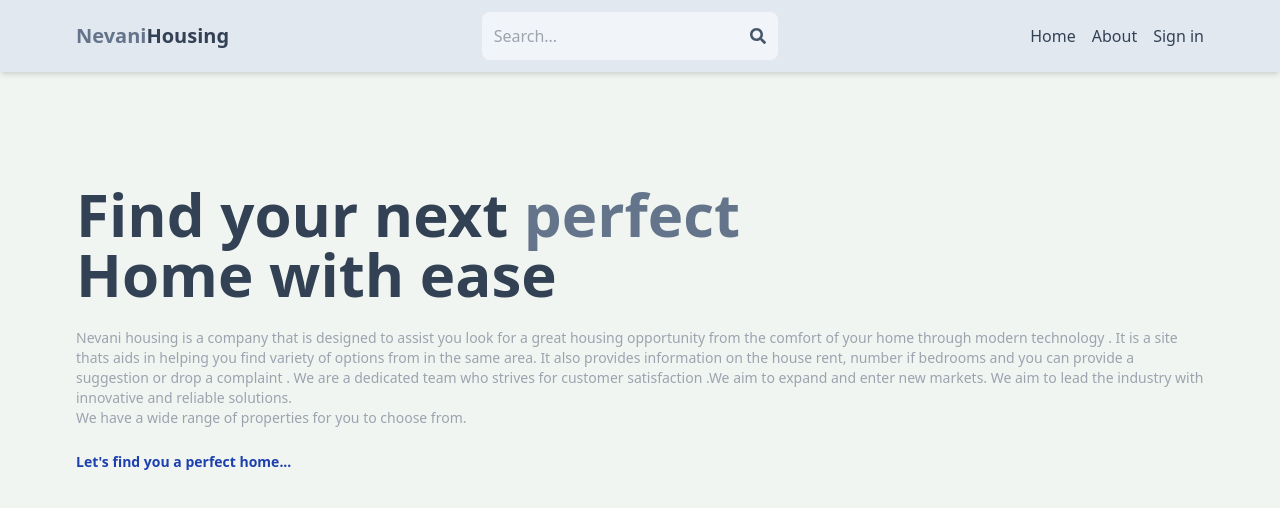
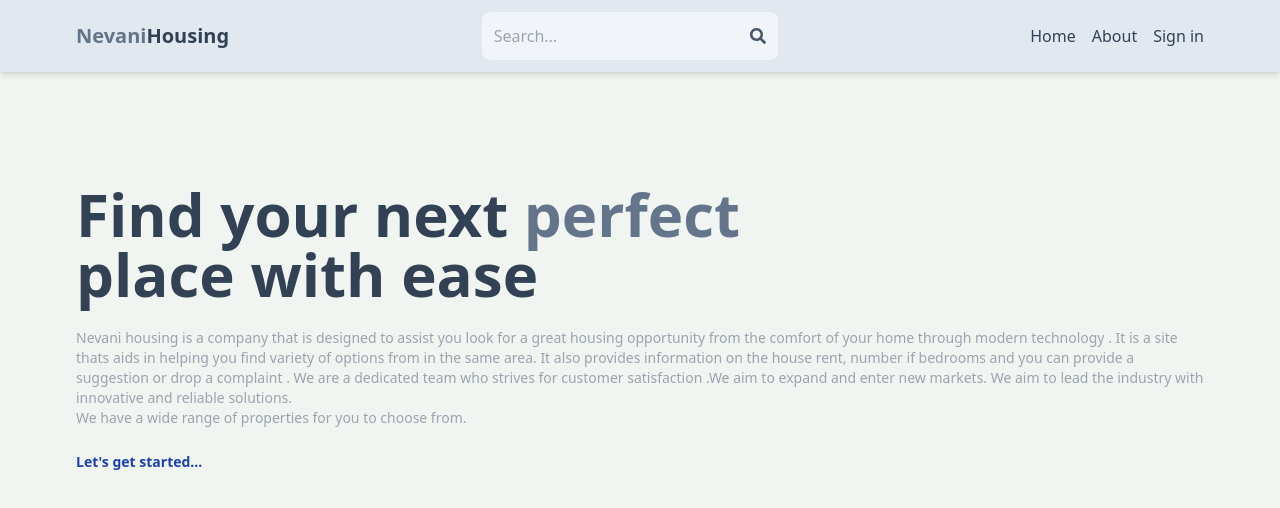
Before and after one commit to johnkinuthiaa/nev_h, a React (Vite) app in the folder client/: page / in a window 1280 px wide. Shown: the top 508 px of the page. Built offline with nearby package versions, Linux system fonts and the light colour scheme; no server answers.

Commit message:
Update Home.jsx

```diff
--- a/client/src/pages/Home.jsx
+++ b/client/src/pages/Home.jsx
@@ -52,15 +52,15 @@ export default function Home() {
         <h1 className='text-slate-700 font-bold text-3xl lg:text-6xl'>
           Find your next <span className='text-slate-500'>perfect</span>
           <br />
-          Home with ease
+          place with ease
         </h1>
         <div className='text-gray-400 text-xs sm:text-sm'>
-        Nevani housing is a company that is designed to assist you look for a great housing opportunity from the comfort of your home through modern technology
-        .
-        It is a site thats aids in helping you find variety of options from in the same area.
-        It also provides information on the house rent, number if bedrooms and you can provide a suggestion or drop a complaint .
-
-        We are a dedicated team who strives for customer satisfaction .We aim to expand and enter new markets. We aim to lead the industry with innovative and reliable solutions.
+          Nevani housing is a company that is designed to assist you look for a great housing
+          opportunity from the comfort of your home through modern technology . It is a site
+          thats aids in helping you find variety of options from in the same area. It also provides
+          information on the house rent, number if bedrooms and you can provide a suggestion or drop
+          a complaint . We are a dedicated team who strives for customer satisfaction .We aim to expand
+          and enter new markets. We aim to lead the industry with innovative and reliable solutions.
           <br />
           We have a wide range of properties for you to choose from.
         </div>
@@ -68,7 +68,7 @@ export default function Home() {
           to={'/search'}
           className='text-xs sm:text-sm text-blue-800 font-bold hover:underline'
         >
-          Let's find you a perfect home...
+          Let's get started...
         </Link>
       </div>
 
```
